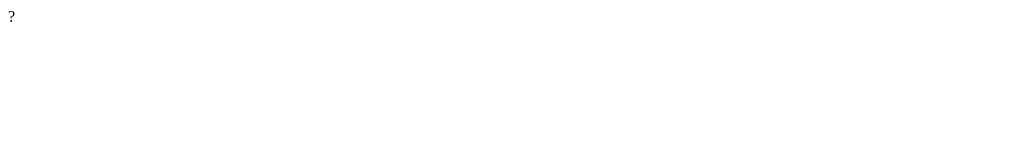
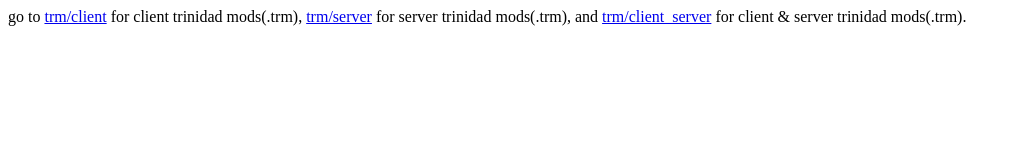
Before and after one commit to de-kam/cpm, a plain HTML site: page index.html in a window 1280 px wide. Shown: the whole page, without its empty margins (0-1021 px from the left). Drawn offline with Linux system fonts and the light colour scheme.

Commit message:
Update index.html

```diff
--- a/index.html
+++ b/index.html
@@ -1 +1,5 @@
-?
+<html>
+  <body>
+    go to <a href="de-kam.github.io/trm/client">trm/client<a/> for client trinidad mods(.trm), <a href="de-kam.github.io/trm/server">trm/server<a/> for server trinidad mods(.trm), and <a href="de-kam.github.io/trm/client_server">trm/client_server<a/> for client & server trinidad mods(.trm).
+  </body>
+</html>
```
